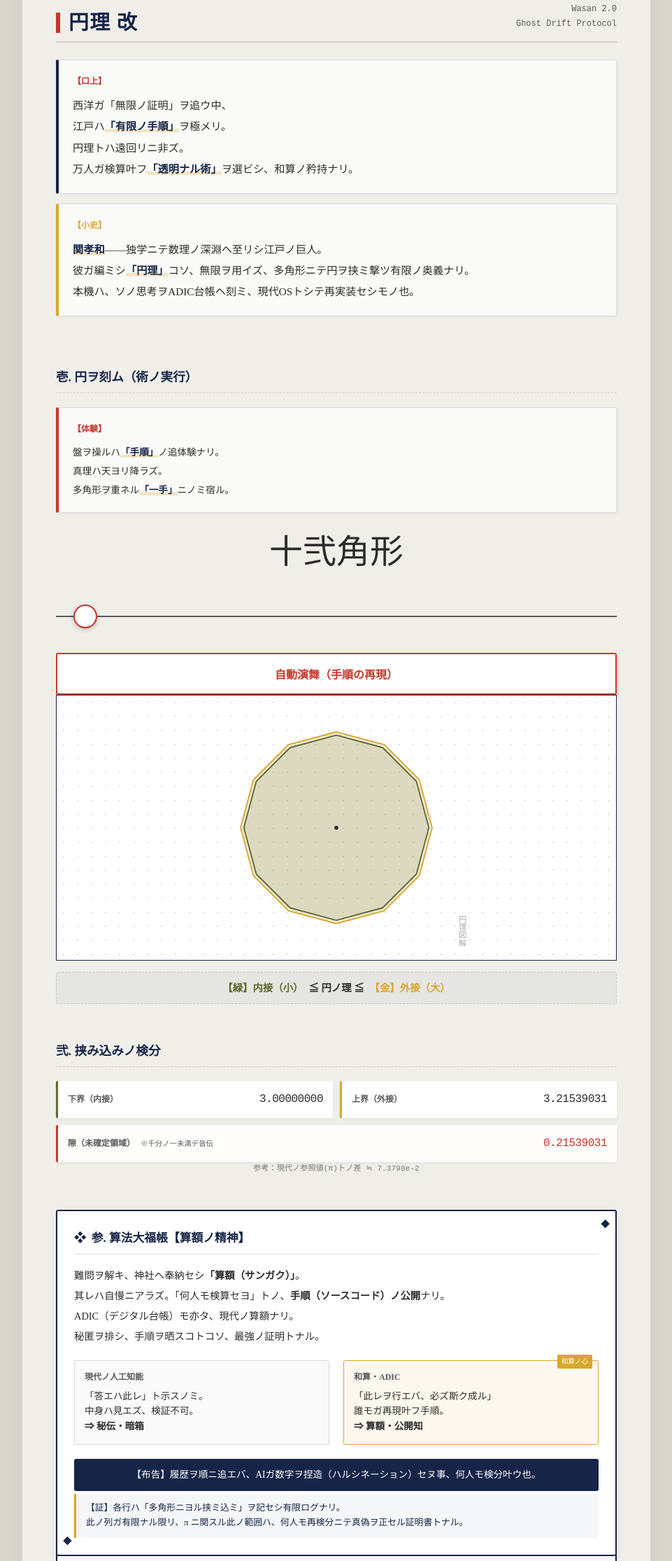
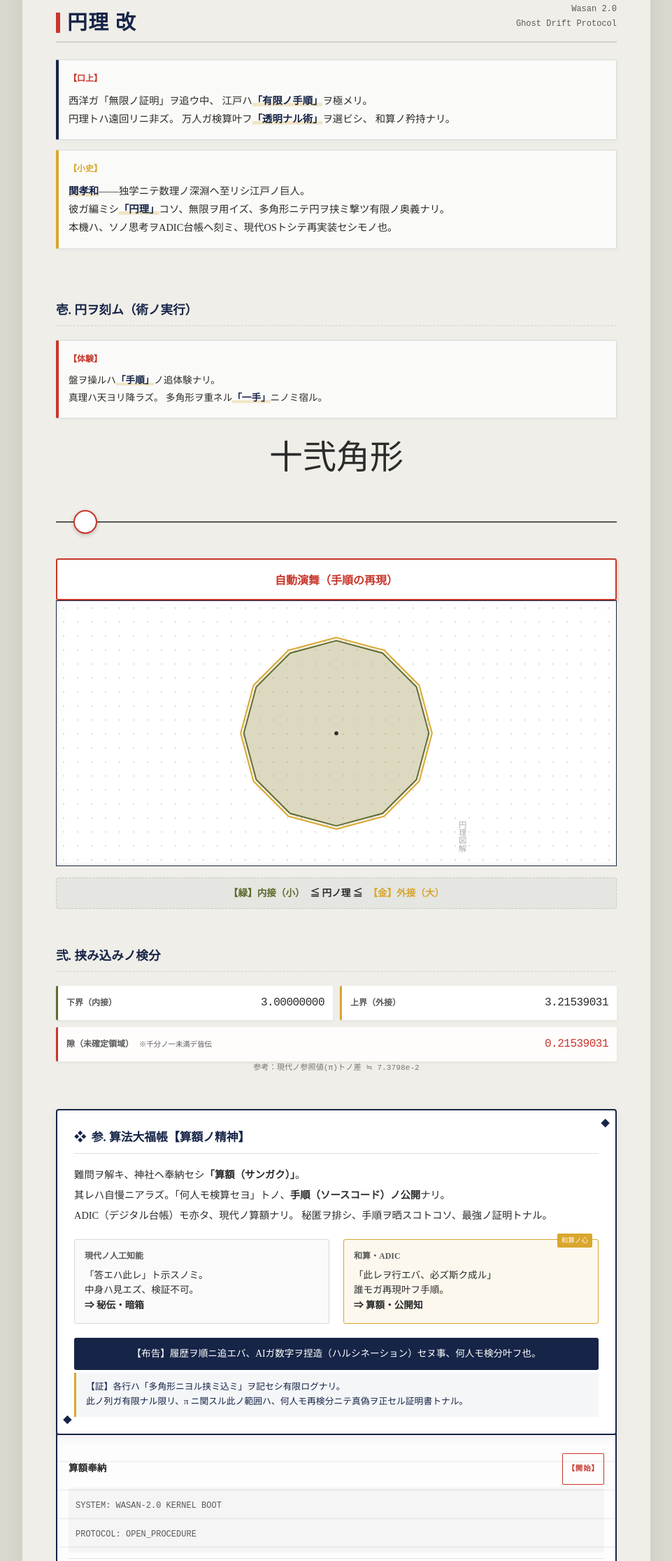
Before and after one commit to GhostDriftTheory/Wasan-Enri-ADIC-Demo-JP, a plain HTML site: page index.html in a window 1280 px wide. Shown: the part 76-2307 px from the top of the page at 70% size, without its empty margins (159-1120 px from the left). Drawn offline with Linux system fonts and the light colour scheme; a web font is replaced by a local one.

Commit message:
Update index.html

```diff
--- a/index.html
+++ b/index.html
@@ -56,7 +56,6 @@
       background-color: var(--color-paper);
       background-image: var(--paper-texture);
       border: 1px solid #d4d2c9;
-      /* スマホの狭い画面でも余白を確保しつつコンテンツを圧迫しない */
       padding: 20px 12px;
       box-shadow: 0 4px 24px rgba(0,0,0,0.06);
       position: relative;
@@ -96,7 +95,7 @@
       font-weight: 900;
       color: var(--color-ai);
       border-left: 6px solid var(--color-shu);
-      padding-left: 12px;
+      padding-left: 10px;
       line-height: 1;
       letter-spacing: 0.05em;
     }
@@ -109,25 +108,31 @@
       margin-bottom: 2px;
     }
 
-    /* ガイド（引札風 - スマホ可読性重視） */
+    /* ガイド（引札風 - 文節崩れ防止対応） */
     .modern-guide {
       font-family: var(--font-serif);
-      font-size: 0.95rem;
+      font-size: 0.9rem; /* スマホでも読みやすいサイズ */
       color: var(--color-sumi);
       background: rgba(255, 255, 255, 0.7);
       border: 1px solid var(--color-border);
       border-left: 4px solid var(--color-ai);
-      padding: 18px 20px;
+      padding: 16px 14px; /* 横幅確保のためpadding微減 */
       margin-bottom: 24px;
-      line-height: 2.0; /* ゆったり */
+      line-height: 1.8;
       box-shadow: 2px 2px 6px rgba(0,0,0,0.03);
       border-radius: 2px;
+      text-align: justify; /* 両端揃えで美しく */
     }
     .modern-guide strong {
       color: var(--color-ai);
       font-weight: 900;
       background: linear-gradient(transparent 70%, rgba(217, 166, 46, 0.25) 70%);
     }
+    /* 文節キープ用クラス */
+    .bunsetsu {
+      display: inline-block; /* 文節ごとの折り返しを強制 */
+    }
+
     .guide-label {
       font-size: 0.75rem; color: var(--color-shu); font-weight: 700; display: block; margin-bottom: 8px;
     }
@@ -154,15 +159,14 @@
     /* スライダー（指先操作の最適化） */
     .soroban-slider {
       width: 100%; margin: 12px 0 28px 0;
-      -webkit-appearance: none; background: transparent; height: 48px; /* タッチ領域大 */
+      -webkit-appearance: none; background: transparent; height: 48px;
       touch-action: none;
     }
     .soroban-slider::-webkit-slider-runnable-track {
       width: 100%; height: 2px; background: var(--color-usuzumi);
     }
     .soroban-slider::-webkit-slider-thumb {
-      -webkit-appearance: none;
-      height: 34px; width: 34px; /* 指で隠れないサイズ */
+      -webkit-appearance: none; height: 34px; width: 34px;
       background: #fff; border: 2px solid var(--color-shu);
       margin-top: -16px; border-radius: 50%; cursor: pointer;
       box-shadow: 0 2px 6px rgba(0,0,0,0.2);
@@ -202,14 +206,14 @@
     }
     .hanko-btn.link-btn:hover { background: var(--color-ai); color: #fff; }
 
-    /* Fuda (数値表示) - スマホ安全対策 */
+    /* Fuda (数値表示) */
     .fuda-grid {
       display: grid; grid-template-columns: 1fr 1fr; gap: 10px;
     }
     .fuda-full { grid-column: span 2; }
 
     .fuda {
-      background: #fff; padding: 12px 14px;
+      background: #fff; padding: 10px 12px;
       border-left: 3px solid var(--color-usuzumi);
       box-shadow: 0 2px 4px rgba(0,0,0,0.05);
       display: flex; flex-direction: column;
@@ -223,10 +227,9 @@
 
     .fuda-label { font-size: 0.75rem; color: var(--color-usuzumi); font-weight: bold; margin-bottom: 4px; }
 
-    /* モバイルでの桁数オーバーを防ぐフォント調整 */
     .fuda-val {
       font-family: var(--font-mono);
-      font-size: 0.9rem; /* 1rem -> 0.9rem に微調整して安全確保 */
+      font-size: 0.9rem;
       color: var(--color-sumi);
       letter-spacing: -0.5px;
       white-space: nowrap;
@@ -248,7 +251,7 @@
       border-radius: 3px;
       font-family: var(--font-serif);
       font-weight: 700;
-      font-size: 0.9rem;
+      font-size: 0.85rem;
       border: 1px dashed var(--color-border);
       display: flex;
       justify-content: center;
@@ -300,8 +303,8 @@
     .safety-manifesto {
       background: #fff;
       border: 2px solid var(--color-ai);
-      padding: 20px 16px;
-      border-radius: 3px;
+      padding: 16px;
+      border-radius: 4px;
       margin-bottom: -2px;
       position: relative;
       z-index: 2;
@@ -440,18 +443,19 @@
 
     <div class="modern-guide">
       <span class="guide-label">【口上】</span>
-      西洋ガ「無限ノ証明」ヲ追ウ中、<br>
-      江戸ハ<strong>「有限ノ手順」</strong>ヲ極メリ。<br>
-      円理トハ遠回リニ非ズ。<br>
-      万人ガ検算叶フ<strong>「透明ナル術」</strong>ヲ選ビシ、和算ノ矜持ナリ。
+      <span class="bunsetsu">西洋ガ「無限ノ証明」ヲ追ウ中、</span>
+      <span class="bunsetsu">江戸ハ<strong>「有限ノ手順」</strong>ヲ極メリ。</span><br>
+      <span class="bunsetsu">円理トハ遠回リニ非ズ。</span>
+      <span class="bunsetsu">万人ガ検算叶フ<strong>「透明ナル術」</strong>ヲ選ビシ、</span>
+      <span class="bunsetsu">和算ノ矜持ナリ。</span>
     </div>
 
     <!-- 小史ブロック -->
     <div class="modern-guide" style="margin-top:-10px; border-left-color: var(--color-yamabuki);">
       <span class="guide-label" style="color:var(--color-yamabuki);">【小史】</span>
-      <strong>関孝和</strong>——独学ニテ数理ノ深淵ヘ至リシ江戸ノ巨人。<br>
-      彼ガ編ミシ<strong>「円理」</strong>コソ、無限ヲ用イズ、多角形ニテ円ヲ挟ミ撃ツ有限ノ奥義ナリ。<br>
-      本機ハ、ソノ思考ヲADIC台帳ヘ刻ミ、現代OSトシテ再実装セシモノ也。
+      <span class="bunsetsu"><strong>関孝和</strong>——</span><span class="bunsetsu">独学ニテ数理ノ深淵ヘ至リシ江戸ノ巨人。</span><br>
+      <span class="bunsetsu">彼ガ編ミシ<strong>「円理」</strong>コソ、</span><span class="bunsetsu">無限ヲ用イズ、</span><span class="bunsetsu">多角形ニテ円ヲ挟ミ撃ツ有限ノ奥義ナリ。</span><br>
+      <span class="bunsetsu">本機ハ、ソノ思考ヲADIC台帳ヘ刻ミ、</span><span class="bunsetsu">現代OSトシテ再実装セシモノ也。</span>
     </div>
   </section>
 
@@ -461,9 +465,9 @@
 
     <div class="modern-guide" style="border-left-color: var(--color-shu); margin-bottom:12px; font-size:0.85rem;">
       <span class="guide-label" style="color:var(--color-shu);">【体験】</span>
-      盤ヲ操ルハ<strong>「手順」</strong>ノ追体験ナリ。<br>
-      真理ハ天ヨリ降ラズ。<br>
-      多角形ヲ重ネル<strong>「一手」</strong>ニノミ宿ル。
+      <span class="bunsetsu">盤ヲ操ルハ<strong>「手順」</strong>ノ追体験ナリ。</span><br>
+      <span class="bunsetsu">真理ハ天ヨリ降ラズ。</span>
+      <span class="bunsetsu">多角形ヲ重ネル<strong>「一手」</strong>ニノミ宿ル。</span>
     </div>
 
     <div class="kanji-display">
@@ -538,10 +542,10 @@
         </div>
         <div class="safety-text">
           <div style="margin-bottom:10px;">
-            難問ヲ解キ、神社ヘ奉納セシ<strong>「算額（サンガク）」</strong>。<br>
-            其レハ自慢ニアラズ。「何人モ検算セヨ」トノ、<strong>手順（ソースコード）ノ公開</strong>ナリ。<br>
-            ADIC（デジタル台帳）モ亦タ、現代ノ算額ナリ。<br>
-            秘匿ヲ排シ、手順ヲ晒スコトコソ、最強ノ証明トナル。
+            <span class="bunsetsu">難問ヲ解キ、神社ヘ奉納セシ<strong>「算額（サンガク）」</strong>。</span><br>
+            <span class="bunsetsu">其レハ自慢ニアラズ。「何人モ検算セヨ」トノ、<strong>手順（ソースコード）ノ公開</strong>ナリ。</span><br>
+            <span class="bunsetsu">ADIC（デジタル台帳）モ亦タ、現代ノ算額ナリ。</span>
+            <span class="bunsetsu">秘匿ヲ排シ、手順ヲ晒スコトコソ、最強ノ証明トナル。</span>
           </div>
 
           <div class="comparison-box">
@@ -561,13 +565,13 @@
 
           <!-- 捏造防止宣言 -->
           <div class="anti-fake-notice">
-            【布告】履歴ヲ順ニ追エバ、AIガ数字ヲ捏造（ハルシネーション）セヌ事、何人モ検分叶ウ也。
+            <span class="bunsetsu">【布告】履歴ヲ順ニ追エバ、</span><span class="bunsetsu">AIガ数字ヲ捏造（ハルシネーション）セヌ事、</span><span class="bunsetsu">何人モ検分叶フ也。</span>
           </div>
 
           <!-- 証明書宣言 -->
           <div class="proof-statement">
-            【証】各行ハ「多角形ニヨル挟ミ込ミ」ヲ記セシ有限ログナリ。<br>
-            此ノ列ガ有限ナル限リ、π ニ関スル此ノ範囲ハ、何人モ再検分ニテ真偽ヲ正セル証明書トナル。
+            <span class="bunsetsu">【証】各行ハ「多角形ニヨル挟ミ込ミ」ヲ記セシ有限ログナリ。</span><br>
+            <span class="bunsetsu">此ノ列ガ有限ナル限リ、</span><span class="bunsetsu">π ニ関スル此ノ範囲ハ、</span><span class="bunsetsu">何人モ再検分ニテ真偽ヲ正セル証明書トナル。</span>
           </div>
         </div>
       </div>
@@ -590,10 +594,10 @@
   </section>
 
   <div class="footer">
-    証明ヨリモ手順ヲ。理論ヨリモ実装ヲ。<br>
-    カツテ和算家達ガ愛シタ<strong>「有限ノ美学」</strong>ハ、<br>
-    デジタル社会ノ不透明サヲ晴ラス<strong>「信頼ノ礎（イシズエ）」</strong>ト成ラン。<br>
-    此レゾ、日本人ガ誇ルベキ算法ノ原風景ナリ。
+    <span class="bunsetsu">証明ヨリモ手順ヲ。</span><span class="bunsetsu">理論ヨリモ実装ヲ。</span><br>
+    <span class="bunsetsu">カツテ和算家達ガ愛シタ<strong>「有限ノ美学」</strong>ハ、</span><br>
+    <span class="bunsetsu">デジタル社会ノ不透明サヲ晴ラス<strong>「信頼ノ礎（イシズエ）」</strong>ト成ラン。</span><br>
+    <span class="bunsetsu">此レゾ、日本人ガ誇ルベキ算法ノ原風景ナリ。</span>
   </div>
 
 </div>
```
